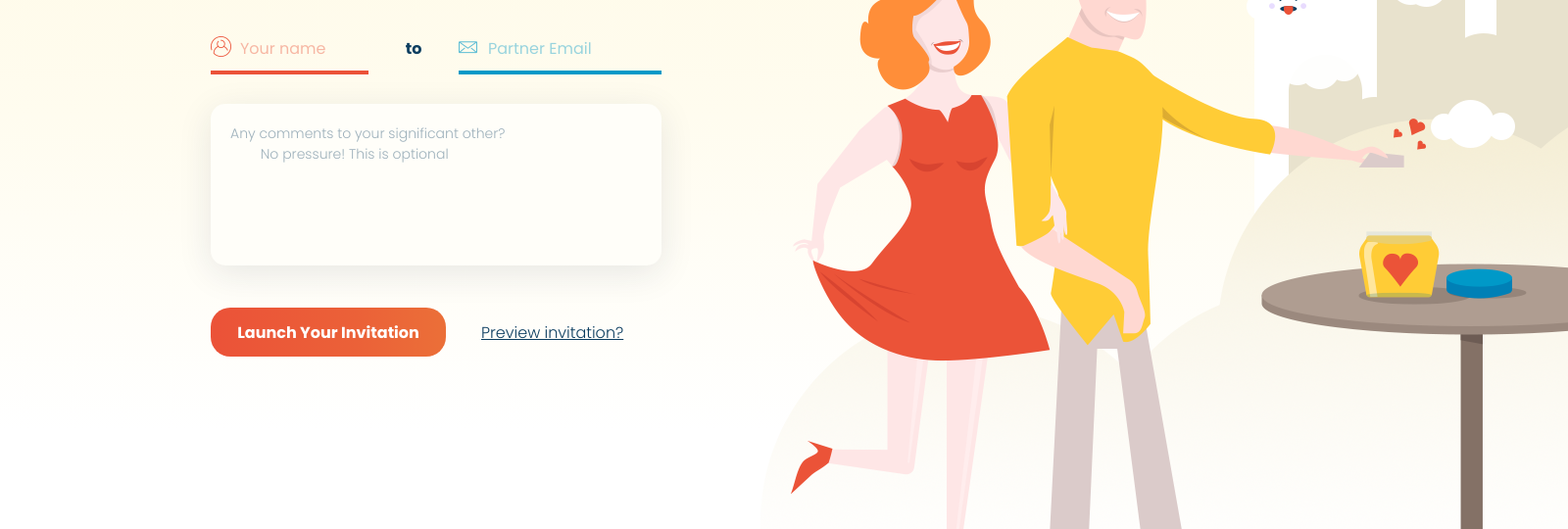
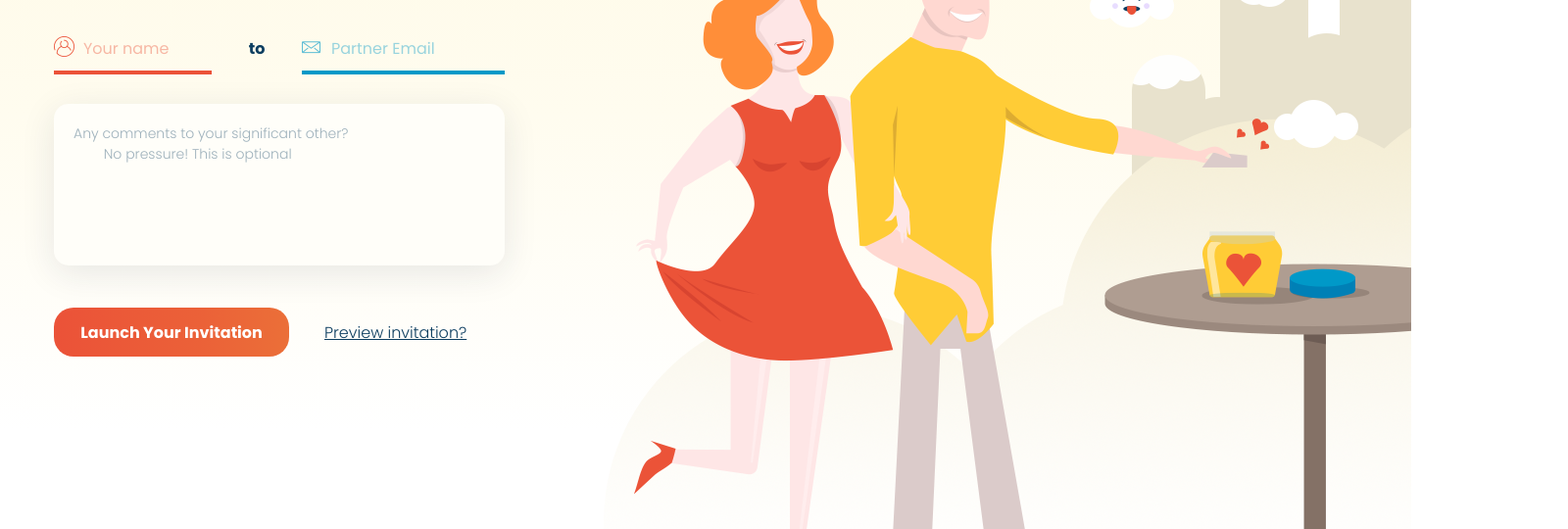
Before and after one commit to anvartdinovtimurlinux/OathJar, a plain HTML site: page index.html in a window 1280 px wide. Shown: the part 410-950 px from the top of the page at 98% size, 1600 px wide, since content can reach past the window. Drawn offline with Linux system fonts and the light colour scheme.

Commit message:
Update style.css

```diff
--- a/css/style.css
+++ b/css/style.css
@@ -16,6 +16,10 @@
   outline: none;
 }
 
+body {
+  min-width: 1200px;
+}
+
 .visually-hidden {
   position: absolute;
   clip: rect(0 0 0 0);
@@ -25,11 +29,11 @@
 
 .wrapper {
   box-sizing: border-box;
-  width: 1600px;
+  width: 1200px;
   margin-right: auto;
   margin-left: auto;
-  padding-right: 215px;
-  padding-left: 215px;
+  padding-right: 15px;
+  padding-left: 15px;
 }
 
 .header {
@@ -46,7 +50,7 @@
   width: 850px;
   height: 790px;
   top: 100px;
-  right: 0;
+  right: -200px;
 
   background-image: url("../img/header.png");
   background-repeat: no-repeat;
@@ -240,6 +244,10 @@
   box-shadow: 0px 8px 35px 0px rgba(25, 40, 66, 0.1);
 }
 
+/* .promise-comment:focus {
+  background-color: #ffffff;
+} */
+
 .promise-comment::placeholder {
   font-size: 14px;
   font-weight: 300;
```
